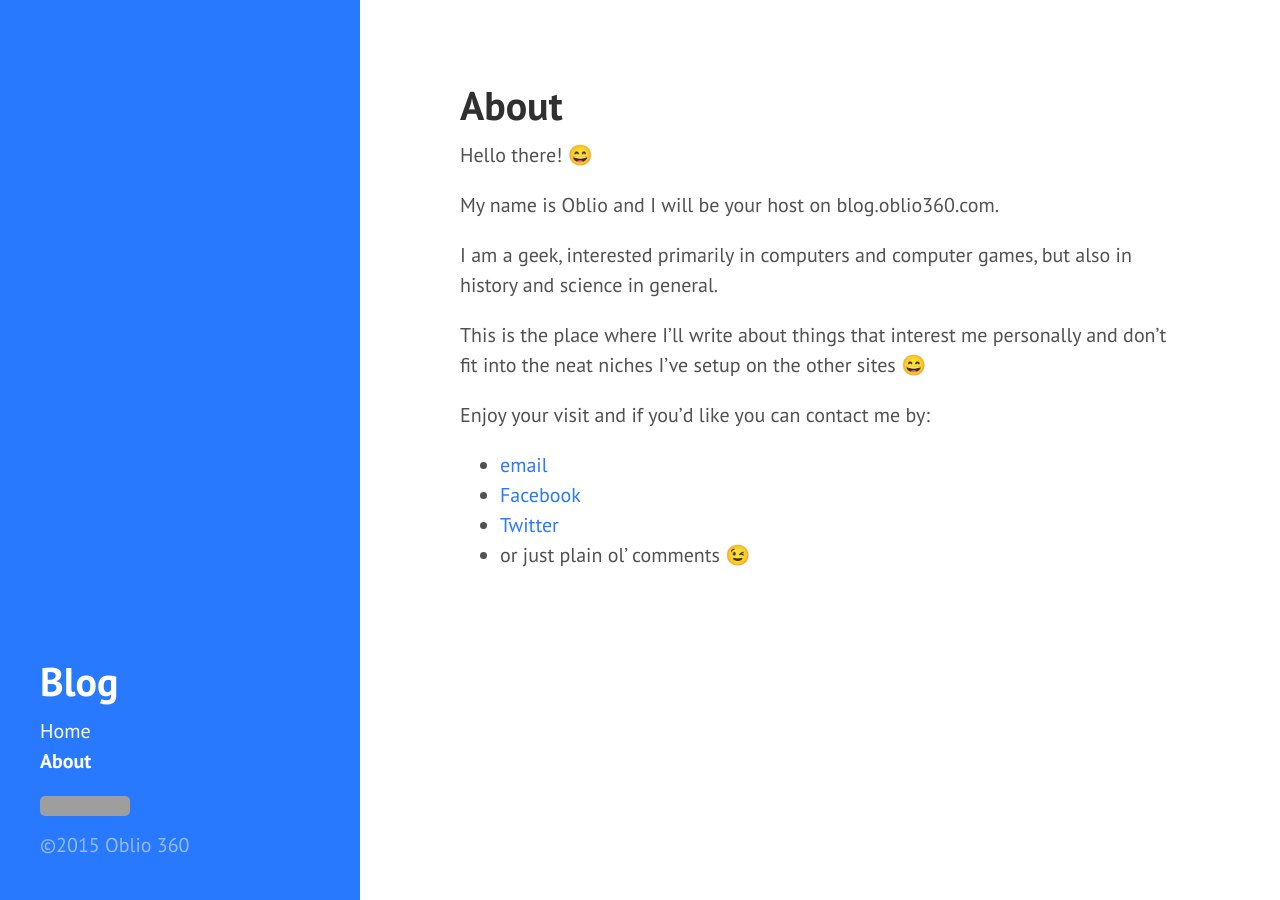
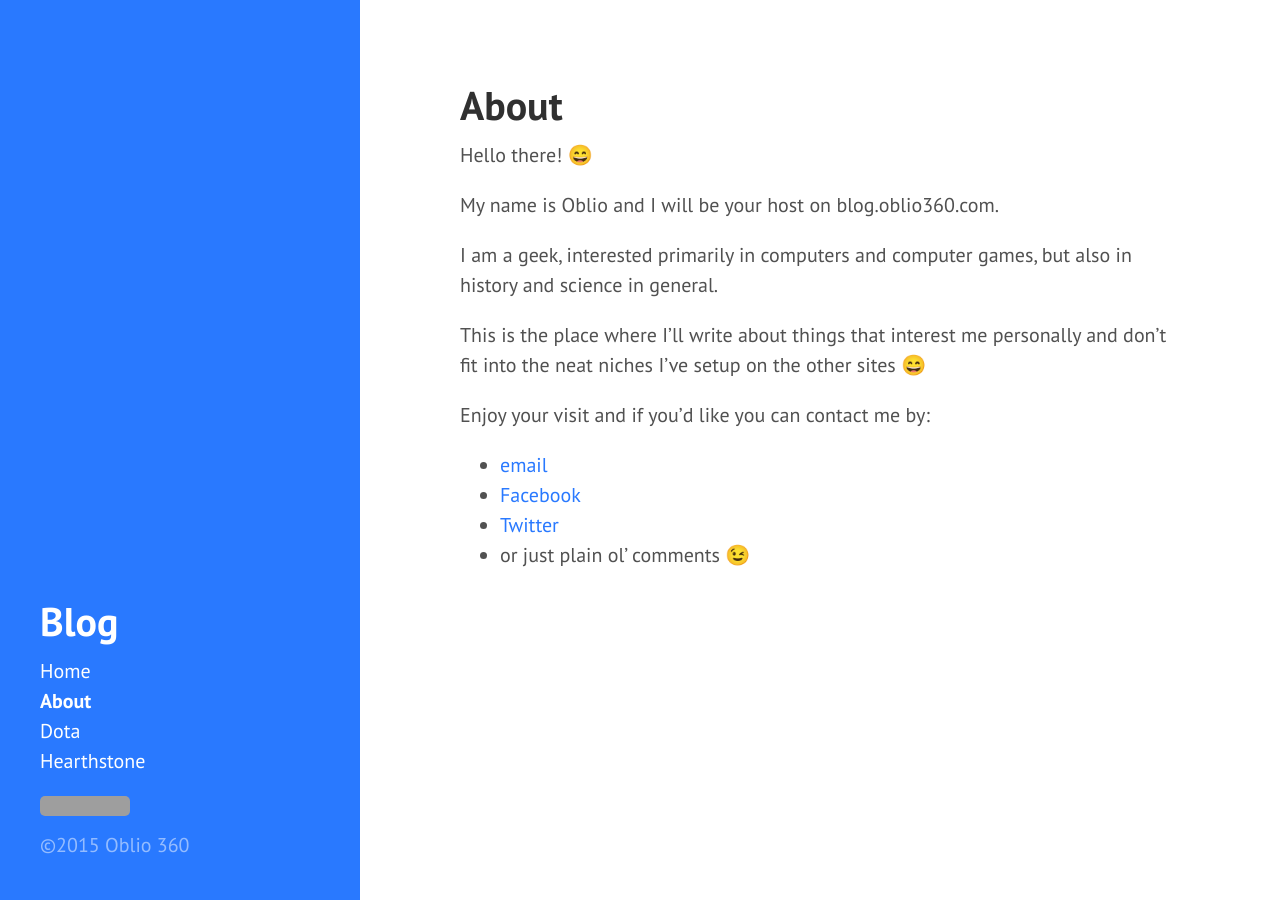
Before and after one commit to oblio360/oblio-blog, a Jekyll site: the page built from about.md, in a window 1280 px wide. Built offline with Jekyll 4.4.1, drawn with Linux system fonts in a browser that asks for light colours; emoji names are drawn with the system emoji font; Markdown is read by kramdown in place of the engine named in the settings; grey boxes are pictures that could not be loaded.

Commit message:
Added links to the other 2 blogs.

```diff
--- a/_includes/sidebar.html
+++ b/_includes/sidebar.html
@@ -25,6 +25,9 @@
         {% endif %}
       {% endfor %}
 
+      <li><a href="//dota.oblio360.com">Dota</a></li>
+      <li><a href="//dota.oblio360.com">Hearthstone</a></li>
+
     </ul>
 
     {% include ads.html %}
```
